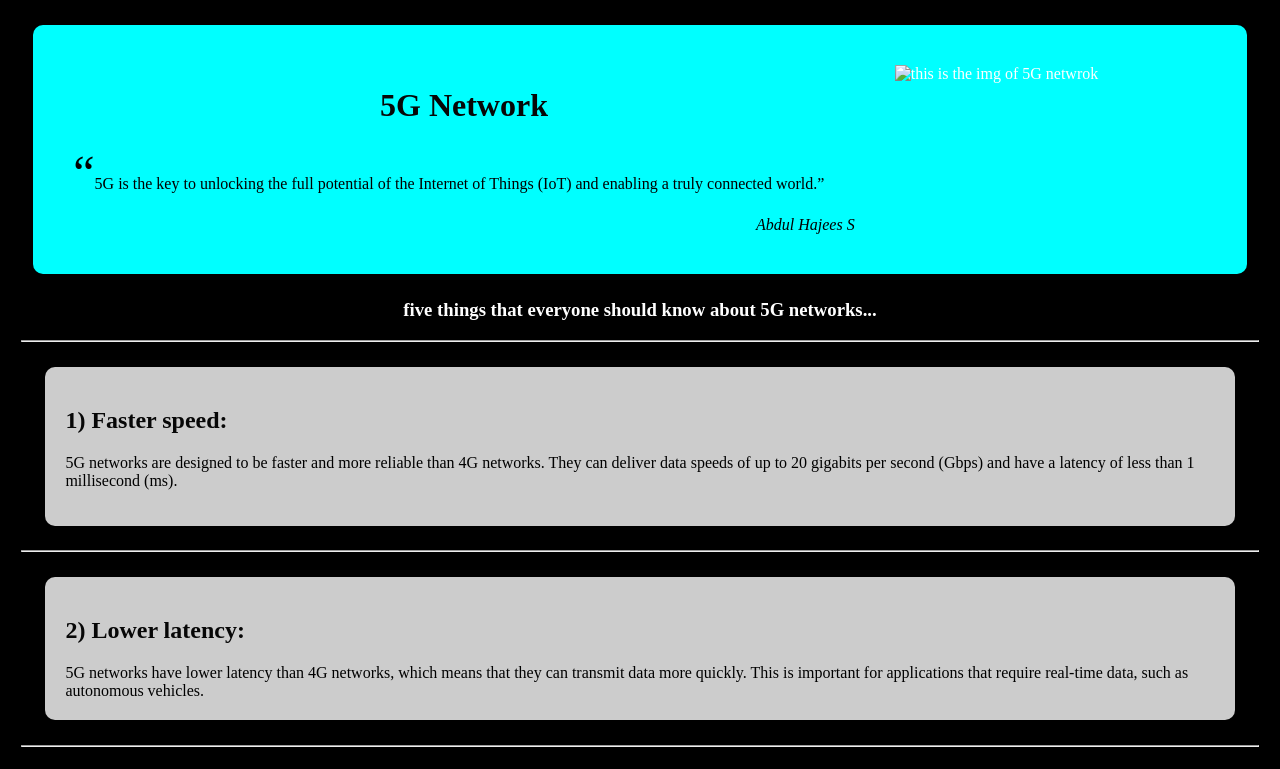
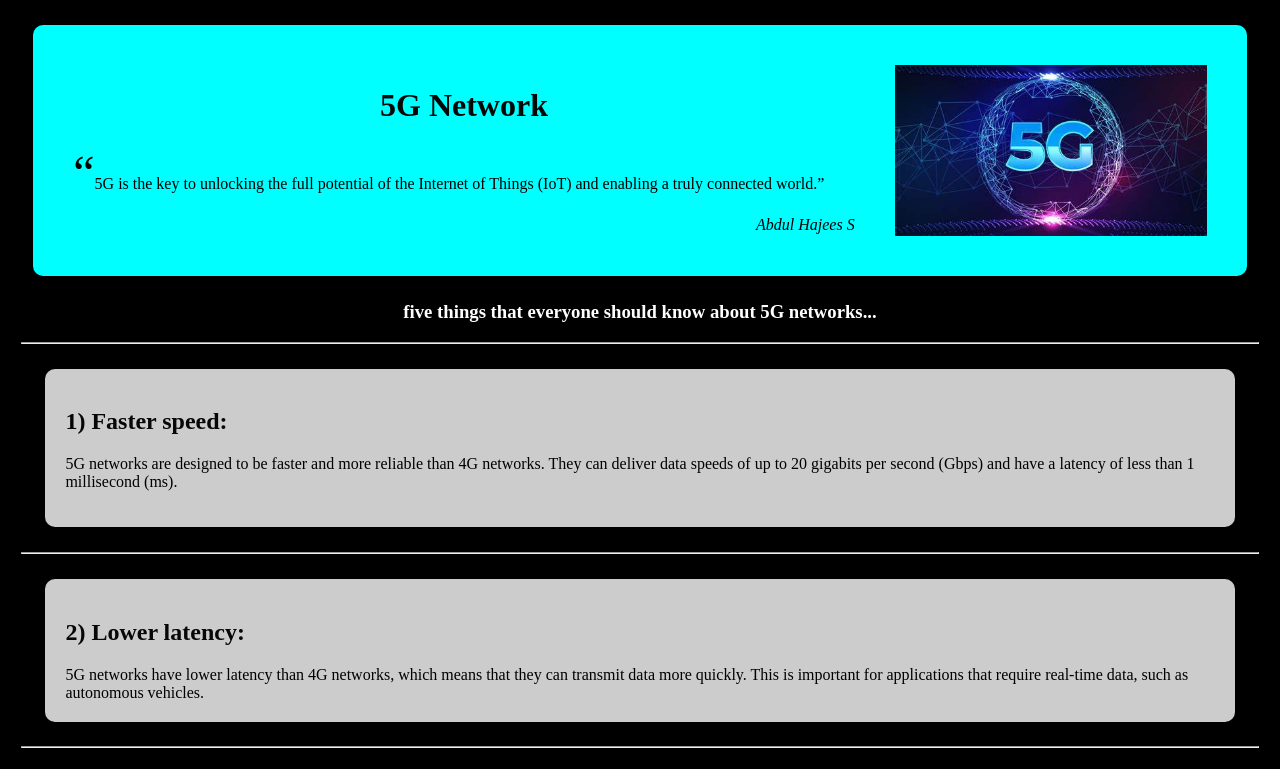
Before and after one commit to aj05hacker/5G-network-article, a plain HTML site: page index.html in a window 1280 px wide. Shown: the top 769 px of the page. Drawn offline with Linux system fonts and the light colour scheme.

Commit message:
path-setting

```diff
--- a/index.html
+++ b/index.html
@@ -199,7 +199,7 @@
 
 
     <div class="aj-heading-img">
-        <img src="./5G-net.jpeg" alt="this is the img of 5G netwrok">
+        <img src="./article/5G-net.jpeg" alt="this is the img of 5G netwrok">
     </div>
     </div>
 
```
